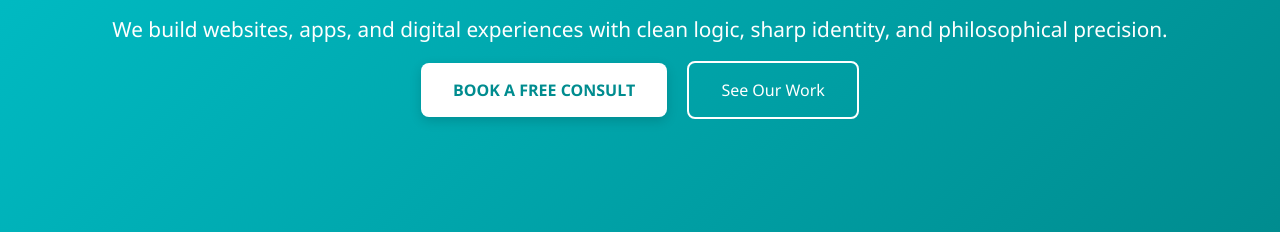
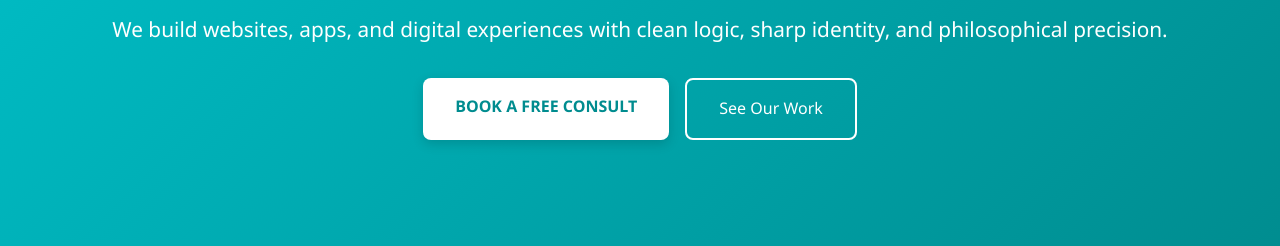
Before and after one commit to Karmagoods/klhportsite, a website: page public/index.html in a window 1280 px wide. Shown: the part 373-619 px from the top of the page. Drawn offline with Linux system fonts and the light colour scheme.

Commit message:
hero,cta

```diff
--- a/public/index.html
+++ b/public/index.html
@@ -141,6 +141,7 @@
         </article>
 
         <article class="software-card">
+            <img src="images/nibbles.jpg" alt="KLHPOS System Logo" loading="lazy">
           <h3>Munch (Retro Game)</h3>
           <p>A modern remake of the classic DOS Nibbles game — play it in your browser.</p>
           <a href="KLHsnake/nibblesindex.html" target="_blank" class="btn-primary">Play Munch</a>
--- a/public/styles.css
+++ b/public/styles.css
@@ -128,8 +128,17 @@ header {
   margin-bottom: 2rem;
 }
 
+/* HERO CTAs */
+.hero-ctas {
+  display: flex;
+  justify-content: center;
+  flex-wrap: wrap;  /* Allow buttons to wrap to next line on small screens */
+  gap: 1rem;        /* Space between buttons */
+  margin-top: 1.5rem;
+}
+
 .hero-ctas a {
-  margin: 0 0.5rem;
+  margin: 0; /* remove horizontal margins from individual buttons */
 }
 
 .btn-primary {
```
Also changed, not shown: public/images/nibbles.jpg (added).
